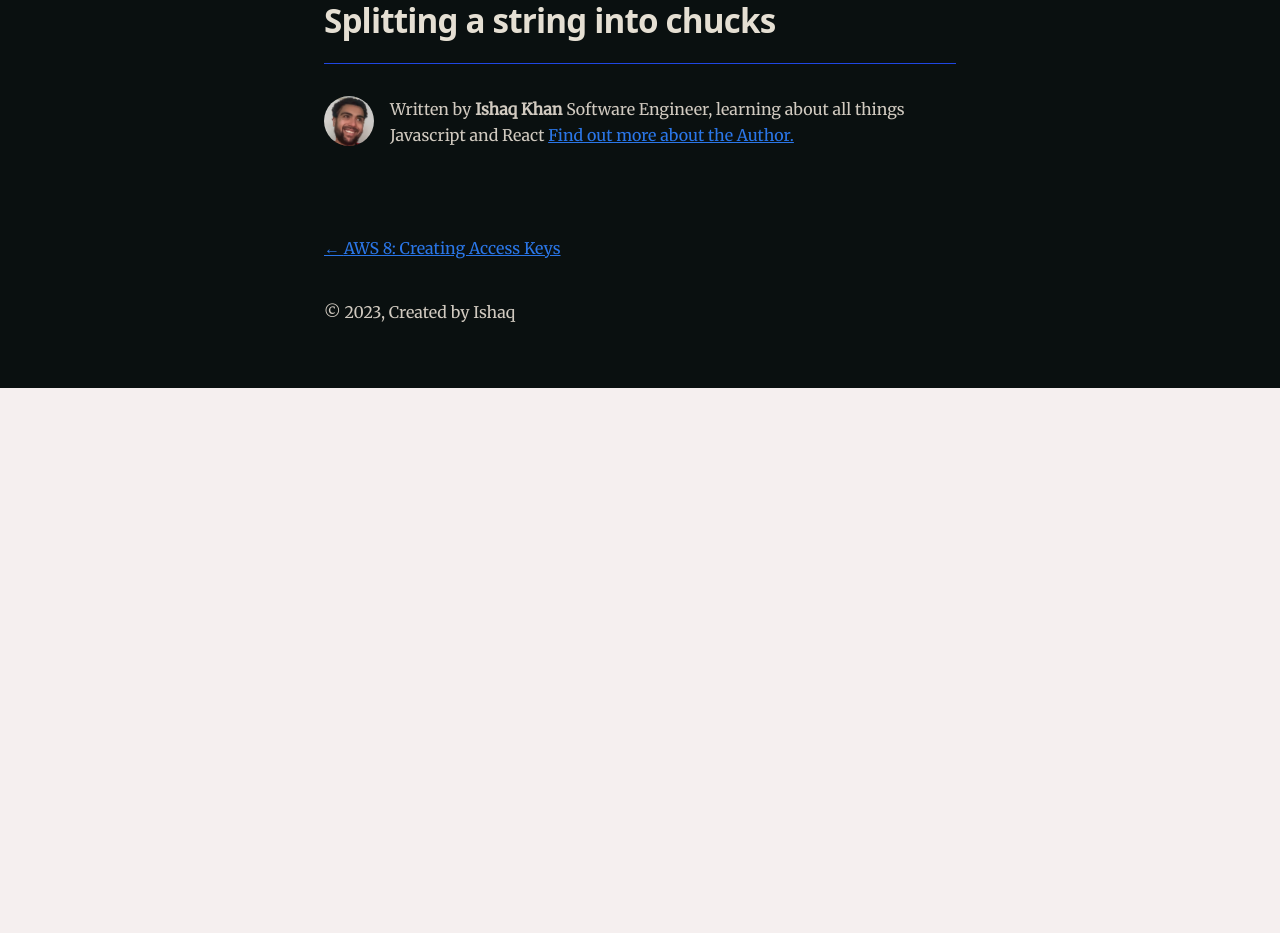
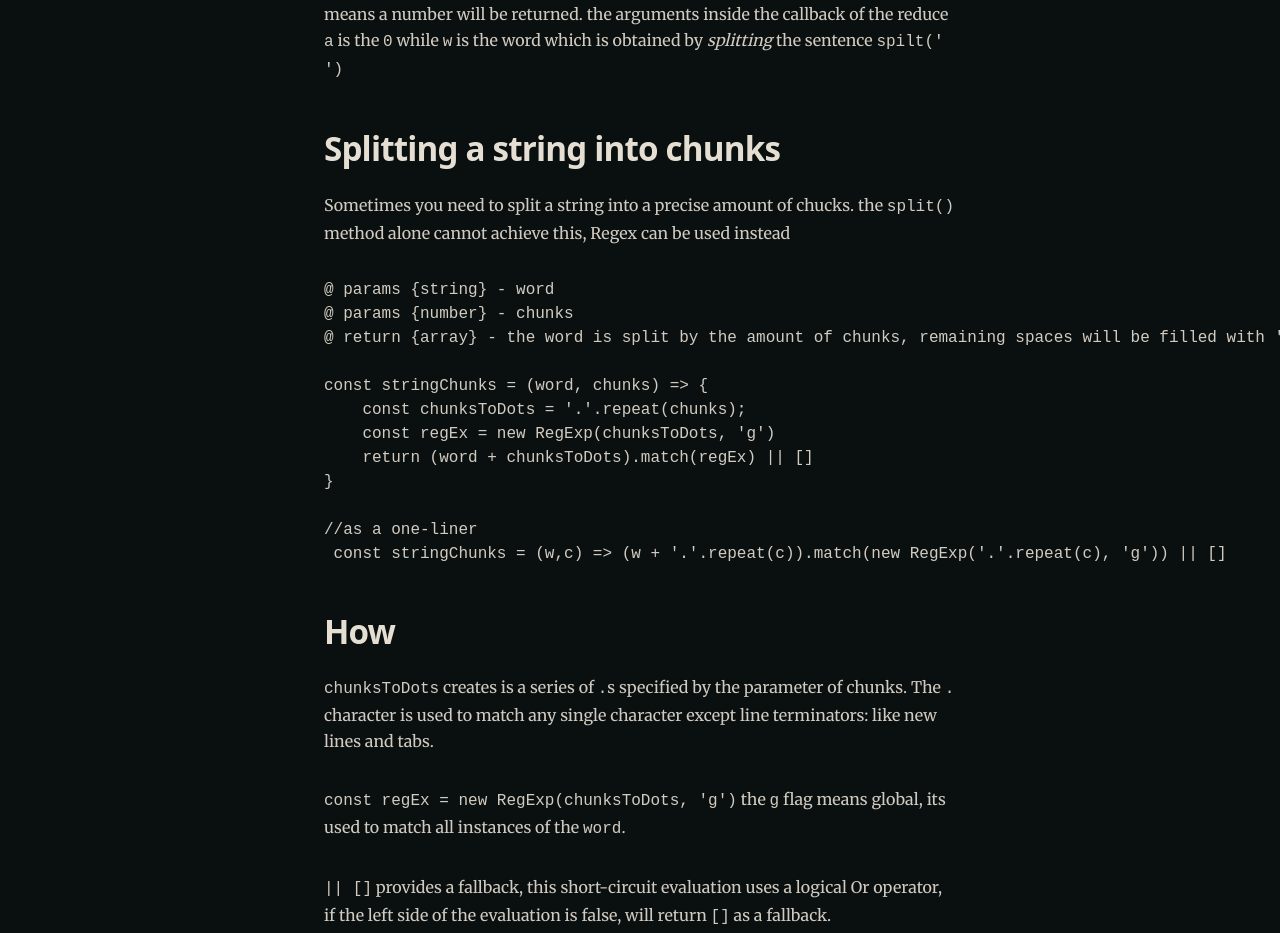
Before and after one commit to ishaqBBC/blog, a Gatsby site in the folder blog/: page /2023-02-15-RegEx-Onliner/ in a window 1280 px wide. Shown: the part 1227-2160 px from the top of the page. Before the commit the page ends 1615 px from the top, so only its background shows below. Built offline with nearby package versions, Linux system fonts and the light colour scheme; Gatsby itself is replaced by a stand-in of ours; some packages are replaced by stand-ins of ours; code samples lack their colours.

Commit message:
finished regex blog post

````diff
--- a/blog/content/blog/2023-02-15-RegEx-Onliner.md
+++ b/blog/content/blog/2023-02-15-RegEx-Onliner.md
@@ -4,8 +4,8 @@ title: "Nifty Regex One liners"
 date: 2023-15-02T17:08:34.142Z
 ---
 
-
-Here are some nifty one liners using RegEx (Regular Expressions) to solve some problems
+## TLDR
+This blog post provides some nifty one-liners using RegEx to solve problems. One of the one-liners shows how to find the sum of all numbers in a string using a regex pattern. Another one-liner demonstrates how to split a string into a precise amount of chunks using regex.
 
 ## Finding the some of all numbers in a string
 when given a string such as `If I have 7 dogs and 3 sheep , how many animals to I have` we want a function that takes the numbers in the string and returns them added.
@@ -25,4 +25,31 @@ if we find a match in the Regex `totalValue + parseInt(word)` will convert the s
 
 Everything is wrapped in a reduce function, reduce functions are powerful because the second parameter dictates the type that's returned by the function. `0` means a number will be returned. the arguments inside the callback of the reduce `a` is the `0` while `w` is the word which is obtained by *splitting* the sentence `spilt(' ')`
 
-## Splitting a string into chucks
+## Splitting a string into chunks
+
+Sometimes you need to split a string into a precise amount of chucks. the `split()` method alone cannot achieve this, Regex can be used instead
+
+```
+@ params {string} - word
+@ params {number} - chunks
+@ return {array} - the word is split by the amount of chunks, remaining spaces will be filled with '.'
+
+const stringChunks = (word, chunks) => {
+    const chunksToDots = '.'.repeat(chunks);
+    const regEx = new RegExp(chunksToDots, 'g')
+    return (word + chunksToDots).match(regEx) || []
+}
+
+//as a one-liner
+ const stringChunks = (w,c) => (w + '.'.repeat(c)).match(new RegExp('.'.repeat(c), 'g')) || []
+
+```
+
+## How
+
+`chunksToDots` creates is a series of `.`s specified by the parameter of chunks. The `.` character is used to match any single character except line terminators: like new lines and tabs.
+
+`const regEx = new RegExp(chunksToDots, 'g')` the `g` flag means global, its used to match all instances of the `word`.
+
+
+`|| []` provides a fallback, this short-circuit evaluation uses a logical Or operator, if the left side of the evaluation is false, will return `[]` as a fallback.
````
